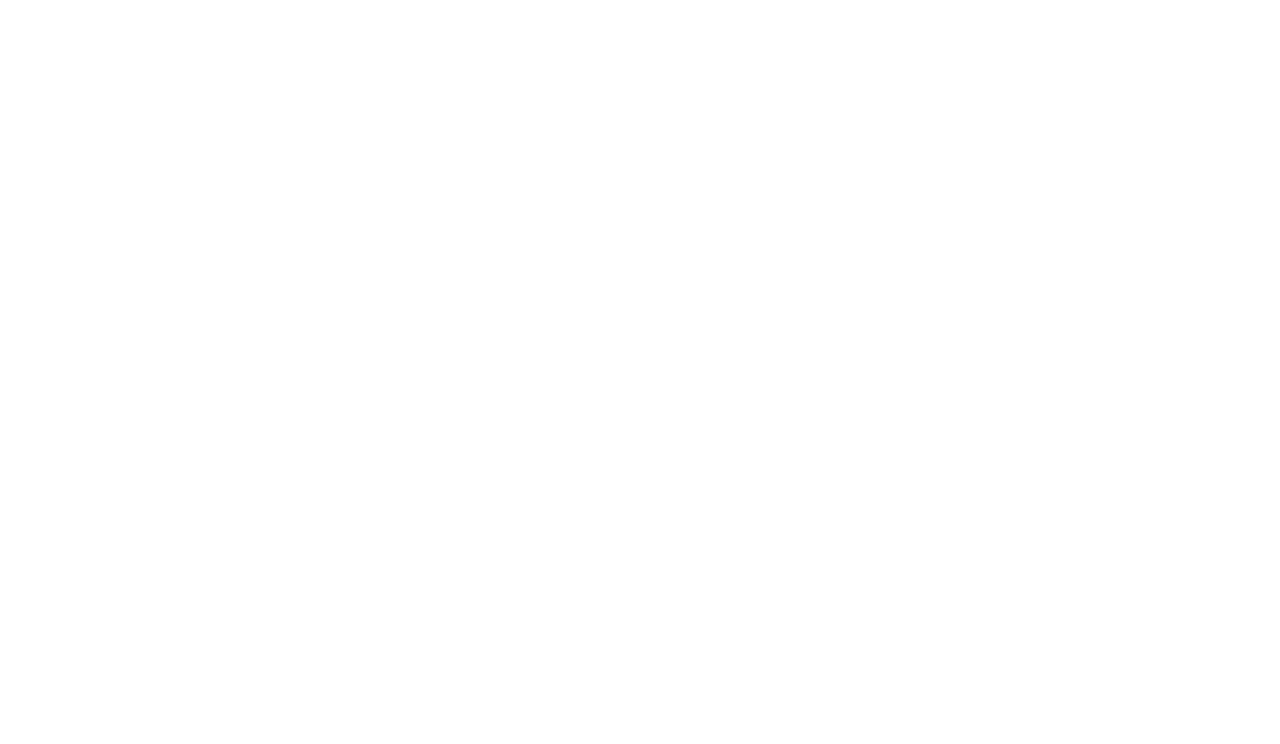
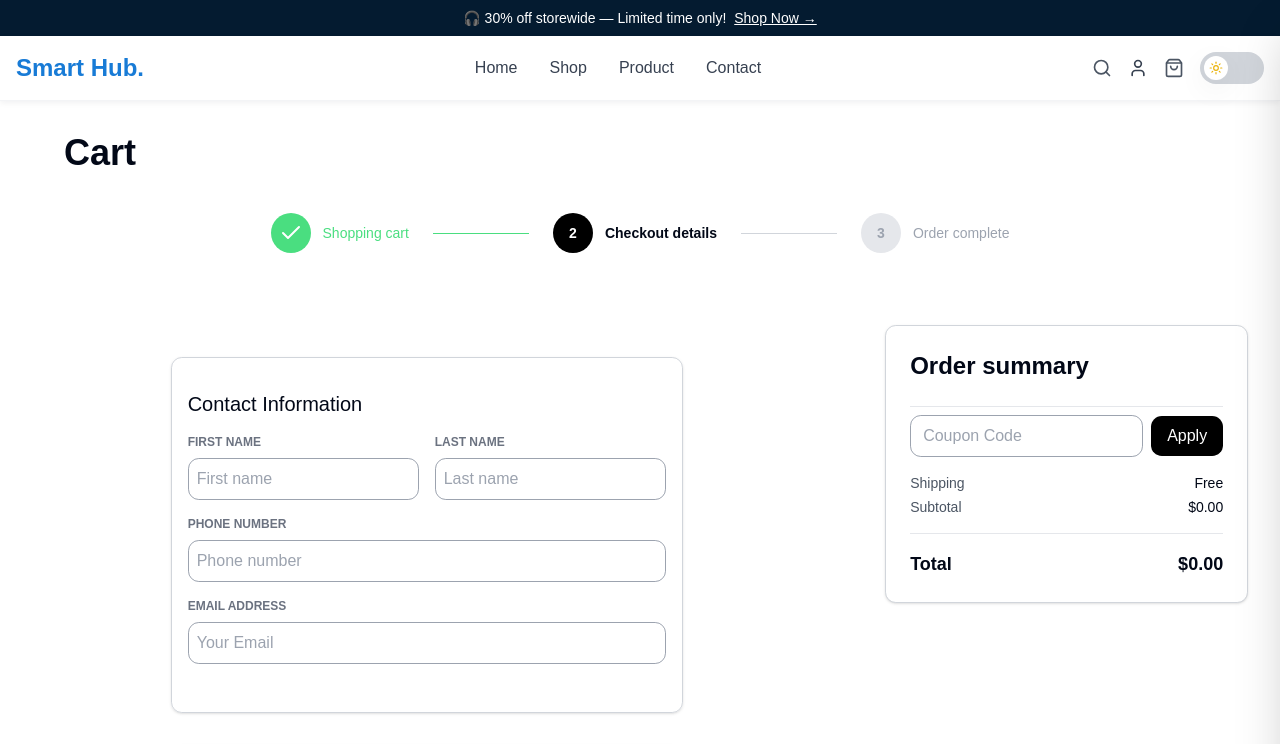
Before and after one commit to hussamshehata/Smart-Hub, a React (Vite) app: page /checkout in a window 1280 px wide. Before the commit this address had no page. Shown: the top 744 px of the page. Built offline with nearby package versions, Linux system fonts and the light colour scheme.

Commit message:
Add checkout page & OrderComplete page
component OrderSummary and OrderComplete take the data form cart

```diff
--- a/src/App.jsx
+++ b/src/App.jsx
@@ -13,6 +13,8 @@
 import ShoppingCartPage from "./pages/ShoppingCartPage.jsx";
 import PostDetails from "./pages/PostDetails.jsx";
 import AdminDashboard from "./Components/Dashboard/AdminTable.jsx";
+import CheckoutPage from "./pages/CheckoutPage.jsx";
+import OrderCompletePage from "./pages/OrderCompletePage.jsx";
 
 
 function App() {
@@ -30,6 +32,8 @@
                     <Route path="blog" element={<Blog />} />
                     <Route path="Post" element={<PostDetails />} />
                     <Route path="cart" element={<ShoppingCartPage />} />
+                    <Route path="checkout" element={<CheckoutPage />} />
+                    <Route path="ordercomplete" element={<OrderCompletePage />} />
 
 
 
@@ -42,7 +46,7 @@
                 <Route path="/login" element={<Login />} />
                 <Route path="/register" element={<Signup />} />
                 <Route path="/dashboard" element={<Dashboard />} />
-                <Route path="/dashboard/products" element={< AdminDashboard/>} />
+                <Route path="/dashboard/products" element={< AdminDashboard />} />
             </Routes>
         </AnimatePresence>
     );
--- a/src/Components/checkout/ContactInformation.jsx
+++ b/src/Components/checkout/ContactInformation.jsx
@@ -2,7 +2,7 @@
 
 export default function ContactInformation() {
     return (
-        <div className="px-4 py-8 mt-8 ml-8 mb-2 border border-black shadow w-2/5">
+        <div className="px-4 py-8 mt-8 mx-auto mb-2 rounded-md shadow border border-gray-300 w-3/5">
             <form>
                 <h6 className="font-medium text-xl mb-4">Contact Information</h6>
 
--- a/src/Components/checkout/OrderComplete.jsx
+++ b/src/Components/checkout/OrderComplete.jsx
@@ -1,79 +1,87 @@
 import React from "react";
-import { Button } from "@/Components/All-Buttons/ui/button.jsx"
+import { useSelector, useDispatch } from "react-redux";
+import {
+    selectCartItems,
+    selectCartTotalPrice,
+    selectShippingCost,
+    selectShippingMethod,
+    clearCart,
+} from "@/redux/cartSlice";
+
+import { Button } from "../ui/button.jsx";
+import { useNavigate } from "react-router-dom";
 
 export default function OrderComplete() {
+    const dispatch = useDispatch();
+    const navigate = useNavigate();
+
+    const cartItems = useSelector(selectCartItems);
+    const subtotal = useSelector(selectCartTotalPrice);
+    const shippingCost = useSelector(selectShippingCost);
+    const shippingMethod = useSelector(selectShippingMethod);
+
+    const total = subtotal + shippingCost;
+
+    // Generate an order ID
+    const orderId = Math.floor(Math.random() * 900000) + 100000;
+
+    const date = new Date().toLocaleDateString("en-US", {
+        year: "numeric",
+        month: "long",
+        day: "numeric",
+    });
+
+    const handleConfirmOrder = () => {
+        dispatch(clearCart());
+        navigate("/");
+    };
+
     return (
-        <>
-            <div className="flex flex-col items-center max-w-2xl rounded-md shadow border border-gray-300 p-6 ml-4 mt-4 mb-4">
-                <h6 className="text-[28px] font-medium text-neutral-500 text-center mb-6">
-                    Thank you! 🎉
-                </h6>
-                <h4 className="text-[40px] max-w-md font-medium text-center mb-8">
-                    Your order has been received
-                </h4>
+        <div className="flex flex-col items-center max-w-2xl rounded-md shadow border border-gray-300 p-6 mx-auto mt-4 mb-4">
+            <h6 className="text-[28px] font-medium text-neutral-500 text-center mb-6">
+                Thank you! 🎉
+            </h6>
 
-                {/* Product List Section */}
-                <div className="flex justify-center gap-6 mb-8">
-                    {/* Product 1 */}
-                    <div className="relative">
+            <h4 className="text-[40px] max-w-md font-medium text-center mb-8">
+                Your order has been received
+            </h4>
+
+            {/* Products */}
+            <div className="flex justify-center gap-6 mb-8">
+                {cartItems.map((item) => (
+                    <div key={item.id} className="relative">
                         <img
-                            src="src/assets/smartwatch.jpg"
-                            alt="product"
+                            src={item.image}
+                            alt={item.name}
                             className="w-20 h-20 rounded-md object-cover"
                         />
-                        <div className="absolute -top-2 -right-2 bg-primary-900 text-neutral-50 text-xs w-6 h-6 rounded-lg flex items-center justify-center">
-                            2
+                        <div className="absolute -top-2 -right-2 bg-black text-white text-xs w-6 h-6 rounded-lg flex items-center justify-center">
+                            {item.quantity}
                         </div>
                     </div>
+                ))}
+            </div>
 
-                    {/* Product 2 */}
-                    <div className="relative">
-                        <img
-                            src="src/assets/Iphone.jpg"
-                            alt="product"
-                            className="w-20 h-20 rounded-md object-cover"
-                        />
-                        <div className="absolute -top-2 -right-2 bg-primary-900 text-neutral-50 text-xs w-6 h-6 rounded-lg flex items-center justify-center">
-                            2
-                        </div>
-                    </div>
-
-                    {/* Product 3 */}
-                    <div className="relative">
-                        <img
-                            src="https://images.unsplash.com/photo-1505740420928-5e560c06d30e?auto=format&fit=crop&w=600&q=80"
-                            alt="product"
-                            className="w-20 h-20 rounded-md object-cover"
-                        />
-                        <div className="absolute -top-2 -right-2 bg-primary-900 text-neutral-50 text-xs w-6 h-6 rounded-lg flex items-center justify-center">
-                            1
-                        </div>
-                    </div>
+            {/* Order Details */}
+            <div className="flex gap-8 mb-8">
+                <div className="space-y-3 text-gray-500">
+                    <p>Order code:</p>
+                    <p>Date:</p>
+                    <p>Total:</p>
+                    <p>Shipping:</p>
                 </div>
 
-
-                {/* Order Details Table */}
-                <div className="flex gap-8 mb-8">
-                    <div className="space-y-3">
-                        <p className="text-neutral-500">Order code:</p>
-                        <p className="text-neutral-500">Date:</p>
-                        <p className="text-neutral-500">Total:</p>
-                        <p className="text-neutral-500">Payment method:</p>
-                    </div>
-                    <div className="space-y-3">
-                        <p>#0123_45678</p>
-                        <p>October 19, 2023</p>
-                        <p>$1,345.00</p>
-                        <p>Credit Card</p>
-                    </div>
+                <div className="space-y-3">
+                    <p>#{orderId}</p>
+                    <p>{date}</p>
+                    <p>${total.toFixed(2)}</p>
+                    <p>{shippingMethod}</p>
                 </div>
-
-                <Button variant="blacky" size="default">
-                    Purchase history
-                </Button>
-
             </div>
 
-        </>
+            <Button className="w-1/4 hover:bg-gray-900 text-white h-12 text-base font-medium rounded-lg" onClick={handleConfirmOrder}>
+                Confirm Order
+            </Button>
+        </div>
     );
 }
--- a/src/Components/checkout/OrderSummary.jsx
+++ b/src/Components/checkout/OrderSummary.jsx
@@ -1,110 +1,128 @@
-import React from "react";
+import React, { useState } from 'react';
+import { useDispatch, useSelector } from 'react-redux';
+import { Minus, Plus } from 'lucide-react';
+import {
+    decreaseQuantity,
+    increaseQuantity,
+    selectCartItems,
+    selectCartTotalPrice,
+    selectCouponCode,
+    selectShippingCost,
+    selectShippingMethod,
+    setCouponCode,
+    setShippingMethod
+} from '@/redux/cartSlice';
 
 export default function OrderSummary() {
+    const dispatch = useDispatch();
+
+    // Get data from Redux
+    const cartItems = useSelector(selectCartItems);
+    const subtotal = useSelector(selectCartTotalPrice);
+    const couponCodeValue = useSelector(selectCouponCode);
+    const shippingMethod = useSelector(selectShippingMethod);
+    const shippingCost = useSelector(selectShippingCost);
+
+    // Local coupon state
+    const [couponInput, setCouponInput] = useState(couponCodeValue);
+
+    const updateQuantity = (id, delta) => {
+        if (delta > 0) dispatch(increaseQuantity(id));
+        else dispatch(decreaseQuantity(id));
+    };
+
+    const handleApplyCoupon = () => {
+        dispatch(setCouponCode(couponInput));
+        alert(`Coupon "${couponInput}" applied!`);
+    };
+
+    const total = subtotal + shippingCost;
+
     return (
-        <div className="w-[380px] rounded-md shadow border border-gray-300 p-6">
+        <div className="w-full rounded-md shadow border border-gray-300 p-6 bg-white">
             <h2 className="text-2xl font-semibold mb-6">Order summary</h2>
 
-            {/* Item 1 */}
-            <div className="flex items-center justify-between mb-4">
+            {/* Cart Items */}
+            {cartItems.map((item) => (
+                <div key={item.id} className="flex items-center justify-between mb-4">
                     <div className="flex items-center space-x-4">
                         <img
-                        src="assets/Table.jpg"
-                        alt="Tray Table"
+                            src={item.image}
+                            alt={item.name}
                             className="w-16 h-16 rounded-md object-cover"
                         />
+
                         <div>
-                        <p className="font-medium">Tray Table</p>
-                        <p className="text-gray-500 text-sm">Color: Black</p>
+                            <p className="font-medium">{item.name}</p>
+                            <p className="text-gray-500 text-sm">Color: {item.color}</p>
+
+                            {/* Quantity Control */}
                             <div className="flex items-center border border-gray-400 rounded-md w-20 justify-between px-2 mt-1">
-                            <button className="text-gray-500">−</button>
-                            <span>2</span>
-                            <button className="text-gray-500">+</button>
+                                <button
+                                    onClick={() => updateQuantity(item.id, -1)}
+                                    className="text-gray-500"
+                                >
+                                    <Minus className="w-3 h-3" />
+                                </button>
+
+                                <span>{item.quantity}</span>
+
+                                <button
+                                    onClick={() => updateQuantity(item.id, 1)}
+                                    className="text-gray-500"
+                                >
+                                    <Plus className="w-3 h-3" />
+                                </button>
                             </div>
                         </div>
                     </div>
-                <p className="font-medium">$38.00</p>
+
+                    <p className="font-medium">
+                        ${(item.price * item.quantity).toFixed(2)}
+                    </p>
                 </div>
+            ))}
 
             <hr className="my-2" />
 
-            {/* Item 2 */}
-            <div className="flex items-center justify-between mb-4">
-                <div className="flex items-center space-x-4">
-                    <img
-                        src="assets/Table2.jpg"
-                        alt="Tray Table Red"
-                        className="w-16 h-16 rounded-md object-cover"
-                    />
-                    <div>
-                        <p className="font-medium">Tray Table</p>
-                        <p className="text-gray-500 text-sm">Color: Red</p>
-                        <div className="flex items-center border border-gray-400 rounded-md w-20 justify-between px-2 mt-1">
-                            <button className="text-gray-500">−</button>
-                            <span>2</span>
-                            <button className="text-gray-500">+</button>
-                        </div>
-                    </div>
-                </div>
-                <p className="font-medium">$38.00</p>
-            </div>
-
-            <hr className="my-2" />
-
-            {/* Item 3 */}
-            <div className="flex items-center justify-between mb-4">
-                <div className="flex items-center space-x-4">
-                    <img
-                        src="assets/lamp.jpg"
-                        alt="Table Lamp"
-                        className="w-16 h-16 rounded-md object-cover"
-                    />
-                    <div>
-                        <p className="font-medium">Table lamp</p>
-                        <p className="text-gray-500 text-sm">Color: gold</p>
-                        <div className="flex items-center border border-gray-400 rounded-md w-20 justify-between px-2 mt-1">
-                            <button className="text-gray-500">−</button>
-                            <span>2</span>
-                            <button className="text-gray-500">+</button>
-                        </div>
-                    </div>
-                </div>
-                <p className="font-medium">$39.00</p>
-            </div>
-
-            <hr className="my-4" />
-
-            {/* Coupon */}
+            {/* Coupon Section */}
             <div className="mb-4">
                 <input
                     type="text"
-                    placeholder="Input"
+                    placeholder="Coupon Code"
                     className="border border-gray-400 rounded-md px-3 py-2 mr-2 focus:outline-none"
+                    value={couponInput}
+                    onChange={(e) => setCouponInput(e.target.value)}
                 />
-                <button className="bg-black text-white px-4 py-2 rounded-md">Apply</button>
+                <button
+                    onClick={handleApplyCoupon}
+                    className="bg-black text-white px-4 py-2 rounded-md"
+                    disabled={!couponInput.trim()}
+                >
+                    Apply
+                </button>
             </div>
 
-            {/* Discount */}
+            {/* Show applied coupon if exists */}
+            {couponCodeValue && (
                 <div className="flex justify-between mb-2 text-sm">
-                <div className="flex items-center space-x-2">
-                    <span className="text-gray-600">🎟️ JenkateMW</span>
+                    <span className="text-gray-600">🎟️ {couponCodeValue}</span>
+                    <span className="text-green-600 font-medium">Coupon applied</span>
                 </div>
-                <span className="text-green-600 font-medium">
-                    −$25.00{" "}
-                    <span className="text-sm text-green-500 cursor-pointer">[Remove]</span>
-                </span>
-            </div>
+            )}
 
             {/* Shipping */}
             <div className="flex justify-between text-sm mb-1">
                 <span className="text-gray-600">Shipping</span>
-                <span className="font-medium">Free</span>
+                <span className="font-medium">
+                    {shippingCost === 0 ? "Free" : `+$${shippingCost.toFixed(2)}`}
+                </span>
             </div>
 
             {/* Subtotal */}
             <div className="flex justify-between text-sm mb-4">
                 <span className="text-gray-600">Subtotal</span>
-                <span className="font-medium">$99.00</span>
+                <span className="font-medium">${subtotal.toFixed(2)}</span>
             </div>
 
             <hr className="my-2" />
@@ -112,7 +130,7 @@
             {/* Total */}
             <div className="flex justify-between mt-4">
                 <span className="text-lg font-semibold">Total</span>
-                <span className="text-lg font-semibold">$234.00</span>
+                <span className="text-lg font-semibold">${total.toFixed(2)}</span>
             </div>
         </div>
     );
--- a/src/Components/checkout/PaymentForm.jsx
+++ b/src/Components/checkout/PaymentForm.jsx
@@ -2,7 +2,7 @@
 
 export default function PaymentForm() {
     return (
-        <div className="px-4 py-8 mt-8 ml-8 border border-black shadow w-2/5">
+        <div className="px-4 py-8 mx-auto mt-8 rounded-md shadow border border-gray-300 w-3/5">
             <form>
                 <h6 className="font-medium text-xl mb-4">Payment method</h6>
 
--- a/src/Components/checkout/shippingForm.jsx
+++ b/src/Components/checkout/shippingForm.jsx
@@ -2,7 +2,7 @@
 
 export default function Shipping() {
     return (
-        <div className="px-4 py-8 mt-8 ml-8 border border-black shadow w-2/5">
+        <div className="px-4 mx-auto py-8 mt-8 rounded-md shadow border border-gray-300 w-3/5 ">
             <form>
                 <h6 className="font-medium text-xl mb-4">Shipping Address</h6>
 
--- /dev/null
+++ b/src/pages/CheckoutPage.jsx
@@ -0,0 +1,80 @@
+import { motion } from "framer-motion";
+import { Check } from 'lucide-react';
+import ContactInformation from "@/Components/checkout/ContactInformation";
+import Shipping from "@/Components/checkout/shippingForm";
+import PaymentForm from "@/Components/checkout/PaymentForm";
+import { Button } from "../Components/ui/button.jsx";
+import OrderSummary from "@/Components/checkout/OrderSummary.jsx";
+import { useNavigate } from "react-router-dom";
+
+
+
+
+export default function CheckoutPage() {
+    const navigate = useNavigate();
+
+
+    return (
+        <motion.div
+            initial={{ opacity: 0 }}
+            animate={{ opacity: 1 }}
+            exit={{ opacity: 0 }}
+        >
+            <>
+                <div className="max-w-6xl mx-auto py-8">
+                    {/* Title */}
+                    <h2 className="text-4xl font-semibold mb-10">Cart</h2>
+                    {/* Progress Steps */}
+                    <div className="flex items-center justify-center mb-10">
+                        <div className="flex items-center text-gray-400">
+                            <div className="w-10 h-10 rounded-full bg-green-400 text-white flex items-center justify-center font-semibold text-sm">
+                                <Check />
+                            </div>
+                            <span className="ml-3 font-medium text-green-400 text-sm">Shopping cart</span>
+                        </div>
+                        <div className="w-24 h-px bg-green-400 mx-6"></div>
+                        <div className="flex items-center">
+                            <div className="w-10 h-10 rounded-full bg-black text-white flex items-center justify-center font-semibold text-sm">
+                                2
+                            </div>
+                            <span className="ml-3 font-semibold text-sm">Checkout details</span>
+                        </div>
+                        <div className="w-24 h-px bg-gray-300 mx-6"></div>
+                        <div className="flex items-center text-gray-400">
+                            <div className="w-10 h-10 rounded-full bg-gray-200 flex items-center justify-center font-semibold text-sm">
+                                3
+                            </div>
+                            <span className="ml-3 font-medium text-sm">Order complete</span>
+                        </div>
+                    </div>
+
+                </div>
+                <div className="grid grid-cols-1 lg:grid-cols-3 mb-4">
+                    <div className="col-span-2 mb-4">
+                        <ContactInformation />
+                        <Shipping />
+                        <PaymentForm />
+
+
+                    </div>
+                    <div className="mx-auto lg:col-span-1">
+                        <OrderSummary />
+                    </div>
+
+
+                </div>
+                <div className="ml-[150px] lg:ml-[200px] w-3/5 lg:w-2/5 mt-6 mb-8">
+                    <Button
+                        className=" w-full bg-black hover:bg-gray-900 text-white h-12 text-base font-medium rounded-lg"
+                        onClick={() => navigate("ordercomplete")}
+                    >
+                        Place Order
+                    </Button>
+
+                </div>
+
+            </>
+        </motion.div>
+    );
+
+}
--- /dev/null
+++ b/src/pages/OrderCompletePage.jsx
@@ -0,0 +1,48 @@
+import { motion } from "framer-motion";
+import { Check } from 'lucide-react';
+import OrderComplete from "@/Components/checkout/OrderComplete";
+
+export default function OrderCompletePage() {
+    return (
+        <motion.div
+            initial={{ opacity: 0 }}
+            animate={{ opacity: 1 }}
+            exit={{ opacity: 0 }}
+        >
+            <>
+                <div className="max-w-6xl mx-auto py-8 mb-6">
+                    {/* Title */}
+                    <h2 className="text-4xl font-semibold mb-10">Cart</h2>
+                    {/* Progress Steps */}
+                    <div className="flex items-center justify-center mb-10">
+                        <div className="flex items-center text-gray-400">
+                            <div className="w-10 h-10 rounded-full bg-green-400 text-white flex items-center justify-center font-semibold text-sm">
+                                <Check />
+                            </div>
+                            <span className="ml-3 font-medium text-green-400 text-sm">Shopping cart</span>
+                        </div>
+                        <div className="w-24 h-px bg-green-400 mx-6"></div>
+                        <div className="flex items-center">
+                            <div className="w-10 h-10 rounded-full bg-green-400 text-white flex items-center justify-center font-semibold text-sm">
+                                <Check />
+                            </div>
+                            <span className="ml-3 font-medium text-green-400 text-sm">Checkout details</span>
+                        </div>
+                        <div className="w-24 h-px bg-green-400 mx-6"></div>
+                        <div className="flex items-center">
+                            <div className="w-10 h-10 rounded-full bg-black text-white flex items-center justify-center font-semibold text-sm">
+                                3
+                            </div>
+                            <span className="ml-3 font-semibold text-sm">Order complete</span>
+                        </div>
+                    </div>
+
+                    <OrderComplete />
+
+
+
+                </div>
+            </>
+        </motion.div>
+    );
+}
```
Also changed, not shown: src/pages/ShoppingCartPage.jsx (+9 -13 lines). Lines whose indentation alone changed are shown as unchanged.
